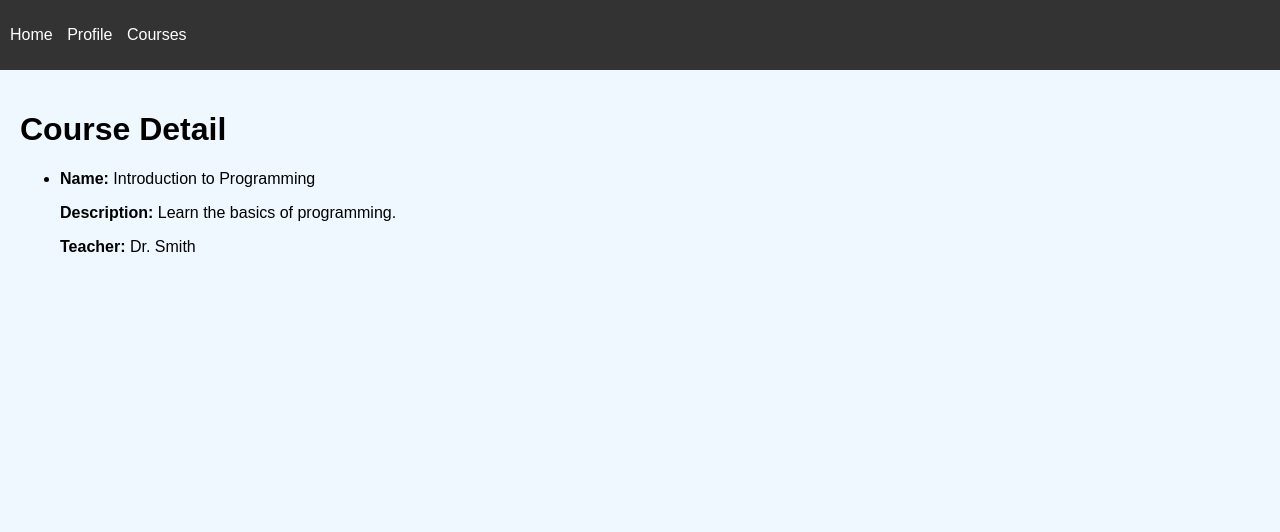
After one commit to shramezani/MLOps_Assignments, a Flask app: page /courses/1 in a window 1280 px wide. The commit adds this page. Shown: the top 532 px of the page. Run offline with Flask 3, Linux system fonts and the light colour scheme.

Commit message:
Add course detail

```diff
--- a/app/app.py
+++ b/app/app.py
@@ -1,20 +1,20 @@
 from flask import Flask
-from flask import render_template
+from flask import render_template, request
 
 
 app = Flask(__name__)
 
-student_list = [
-    {'name': 'John Doe', 'email': 'john.doe@example.com', 'major': 'Computer Science'},
-    {'name': 'Jane Smith', 'email': 'jane.smith@example.com', 'major': 'Mathematics'},
-    {'name': 'Emily Johnson', 'email': 'emily.johnson@example.com', 'major': 'Physics'}
-]
+student_list = {
+    1: {'name': 'John Doe', 'email': 'john.doe@example.com', 'major': 'Computer Science'},
+    2: {'name': 'Jane Smith', 'email': 'jane.smith@example.com', 'major': 'Mathematics'},
+    3: {'name': 'Emily Johnson', 'email': 'emily.johnson@example.com', 'major': 'Physics'}
+}
 
-course_list = [
-    {'name': 'Introduction to Programming', 'description': 'Learn the basics of programming.', 'teacher': 'Dr. Smith'},
-    {'name': 'Advanced Mathematics', 'description': 'Deep dive into complex mathematical concepts.', 'teacher': 'Prof. Johnson'},
-    {'name': 'Physics Fundamentals', 'description': 'Understand the core principles of physics.', 'teacher': 'Dr. Brown'}
-]
+course_list = {
+    1: {'name': 'Introduction to Programming', 'description': 'Learn the basics of programming.', 'teacher': 'Dr. Smith'},
+    2: {'name': 'Advanced Mathematics', 'description': 'Deep dive into complex mathematical concepts.', 'teacher': 'Prof. Johnson'},
+    3: {'name': 'Physics Fundamentals', 'description': 'Understand the core principles of physics.', 'teacher': 'Dr. Brown'}
+}
 
 @app.route('/')
 def home():
@@ -29,5 +29,16 @@ def courses():
     return render_template('courses.html', course_list = course_list)
 
 
+@app.route('/course_detail', methods=['GET'])
+@app.route('/courses/<int:course_id>', methods=['GET'])
+def course_detail(course_id=None):
+
+    if request.args:
+        course_id = request.args.get('course_id')
+    else:
+        course_id = request.view_args.get('course_id')
+    course = course_list.get(int(course_id))
+    return render_template('course_detail.html', course = course)
+
 if __name__=='__main__':
     app.run(debug=True)
--- a/app/templates/base.html
+++ b/app/templates/base.html
@@ -1,6 +1,6 @@
 {% include 'header.html' %}
 
-    <main>
+    <main class="container">
         {% block content %} {% endblock %}
     </main>
 
--- /dev/null
+++ b/app/templates/course_detail.html
@@ -0,0 +1,22 @@
+{% extends 'base.html' %}
+
+{% block title %}
+    COURSE DETAIL
+{% endblock %}
+
+{% block content %}
+
+    <h1>Course Detail</h1>
+    <ul>
+        {% if course != None %}
+            <li>
+                <p><strong>Name:</strong> {{ course.name  }}</p>
+                <p><strong>Description:</strong> {{ course.description  }}</p>
+                <p><strong>Teacher:</strong> {{ course.teacher  }}</p>
+            </li>
+        {% else %}
+            <li>No Course found for this ID.</li>
+        {% endif %}
+    </ul>
+
+{% endblock %}
--- a/app/templates/courses.html
+++ b/app/templates/courses.html
@@ -11,21 +11,23 @@
 <table border="5">
     <thead>
         <tr>
+            <th>ID</th>
             <th>Name</th>
             <th>Description</th>
             <th>Teacher</th>
         </tr>
     </thead>
     <tbody>
-        {% for course in course_list %}
+        {% for id, course in course_list.items() %}
             <tr>
+                <td>{{ id }}</td>
                 <td>{{ course.name }}</td>
                 <td>{{ course.description }}</td>
                 <td>{{ course.teacher }}</td>
             </tr>
         {% else %}
             <tr>
-                <td colspan="3">No courses available.</td>
+                <td colspan="4">No courses available.</td>
             </tr>
         {% endfor %}
     </tbody>
--- a/app/templates/profile.html
+++ b/app/templates/profile.html
@@ -8,7 +8,7 @@
 
     <h1>Student Profiles</h1>
     <ul>
-        {% for student in student_list %}
+        {% for student in student_list.values() %}
             <li>
                 <p><strong>Name:</strong> {{ student.name }}</p>
                 <p><strong>Email:</strong> {{ student.email }}</p>
```
